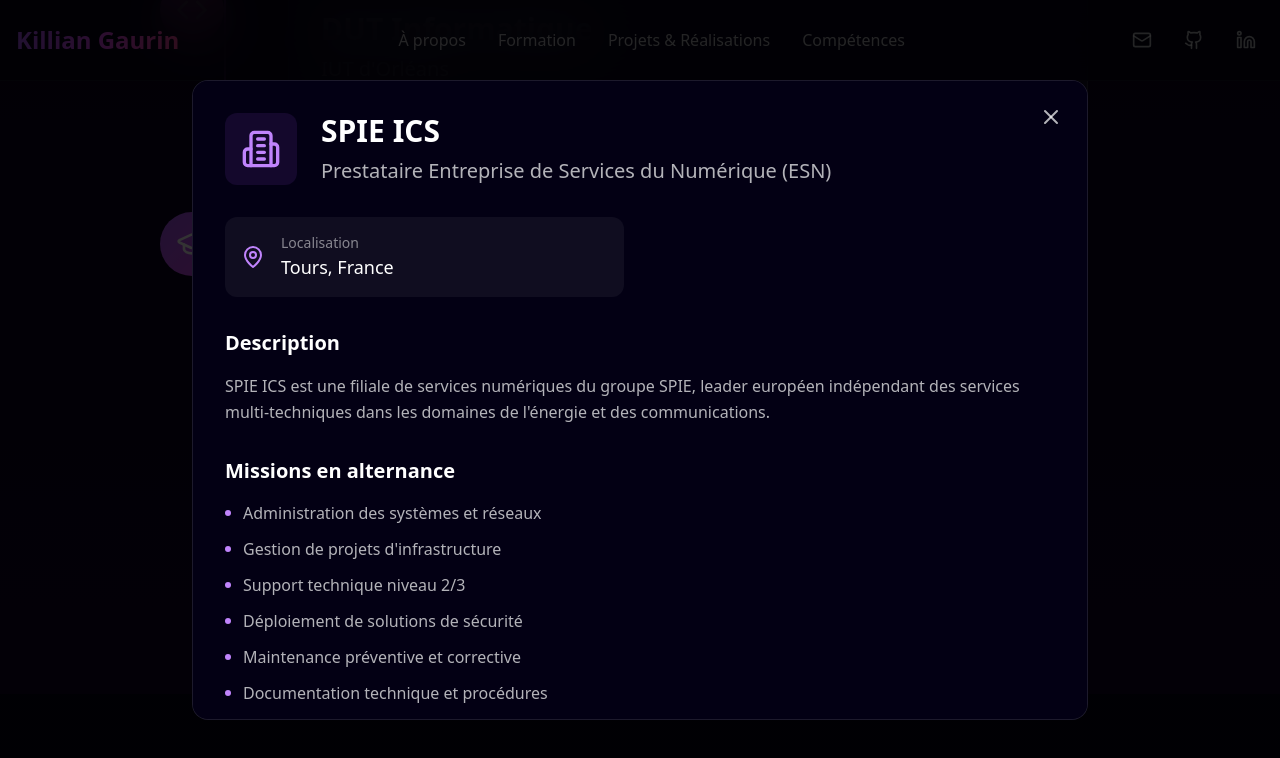
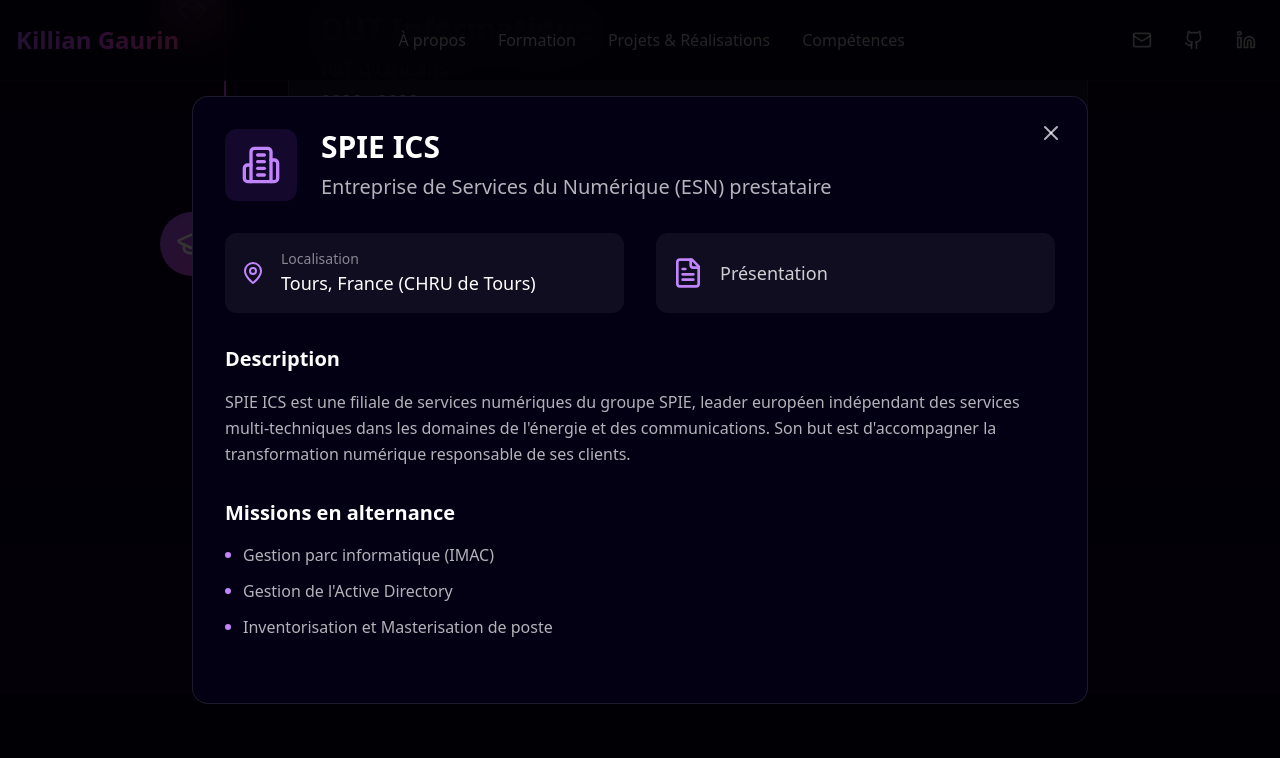
Before and after one commit to KillianGaurin/Portfolio, a React (Vite) app: page / in a window 1280 px wide. Both pictures are taken after a click on the button "En alternance chez SPIE ICS". Shown: the part 2020-2778 px from the top of the page. Built offline with nearby package versions, Linux system fonts and the light colour scheme.

Commit message:
Add files via upload

```diff
--- a/src/App.tsx
+++ b/src/App.tsx
@@ -31,9 +31,10 @@
 
   const spieInfo = {
     name: "SPIE ICS",
-    description: "SPIE ICS est une filiale de services numériques du groupe SPIE, leader européen indépendant des services multi-techniques dans les domaines de l'énergie et des communications.",
-    location: "Tours, France",
-    type: "Prestataire Entreprise de Services du Numérique (ESN)",
+    pdf: "/spie_presentation.pdf",
+    description: "SPIE ICS est une filiale de services numériques du groupe SPIE, leader européen indépendant des services multi-techniques dans les domaines de l'énergie et des communications. Son but est d'accompagner la transformation numérique responsable de ses clients.",
+    location: "Tours, France (CHRU de Tours)",
+    type: "Entreprise de Services du Numérique (ESN) prestataire",
     size: "Plus de 3 000 collaborateurs en France",
     schedule: "35h/semaine en alternance",
     services: [
@@ -45,12 +46,9 @@
       "Solutions Digitales"
     ],
     missions: [
-      "Administration des systèmes et réseaux",
-      "Gestion de projets d'infrastructure",
-      "Support technique niveau 2/3",
-      "Déploiement de solutions de sécurité",
-      "Maintenance préventive et corrective",
-      "Documentation technique et procédures"
+      "Gestion parc informatique (IMAC)",
+      "Gestion de l'Active Directory",
+      "Inventorisation et Masterisation de poste",
     ],
     skills: [
       "Travail en équipe",
@@ -113,11 +111,22 @@
       description: "Déploiement d'un HAProxy sur une machine Debian et test",
       tags: ["Debian", "Vagrant", "slowhttptest"],
       color: "fuchsia",
-      fullDescription: "Déploiement de l'équilibreur de charge HAProxy sur une machine Debian 12 qui permettre de répartir la charge du site web \"partagé\" entre 3 serveurs Debian 12. Un test DoS sera réalisé sur le site grâce à une machine Kali Linux pour s'assurer du bon fonctionnement du répartiteur.",
+      fullDescription: "Déploiement de l'équilibreur de charge HAProxy sur une machine Debian 12 qui permet de répartir la charge du site web \"partagé\" entre 3 serveurs Debian 12. Un test DoS sera réalisé sur le site grâce à une machine Kali Linux pour s'assurer du bon fonctionnement du répartiteur.",
       procedureFile: "/procedures/haproxy.pdf",
       team: "5 personnes",
       technologies: ["Debian", "Vagrant", "slowhttptest"]
     },
+    {
+      icon: <Network className="text-violet-400" size={40} />,
+      title: "DHCP Relay",
+      description: "Mise en place d'un système relais DHCP",
+      tags: ["Debian", "VMware Workstation"],
+      color: "violet",
+      fullDescription: "Création d'un relais DHCP à l'aide de 3 machines Debian virtualisées sur VMware Workstation. Une machine serveur DHCP, une machine cliente et une machine faisant office de relais DHCP (routeur)",
+      procedureFile: "/procedures/dhcp_relay.pdf",
+      team: "3 personnes",
+      technologies: ["Debian", "VMware Workstation"]
+    }
   ];
 
   const veilleSources = [
@@ -225,7 +234,7 @@
             </div>
 
             <div className="hidden md:flex space-x-4">
-              <a href="mailto:contact@killiangaurin.fr" className="p-2 text-white/70 hover:text-fuchsia-400 transition-colors">
+              <a href="mailto:killiangaurin@gmail.com" className="p-2 text-white/70 hover:text-fuchsia-400 transition-colors">
                 <Mail size={20} />
               </a>
               <a href="https://github.com" className="p-2 text-white/70 hover:text-fuchsia-400 transition-colors">
@@ -472,6 +481,12 @@
                     <p className="text-lg text-white">{spieInfo.location}</p>
                   </div>
                 </div>
+
+                <a href={spieInfo.pdf} target='_blank' rel='noopener noreferrer' className="flex items-center gap-4 p-4 bg-white/5 rounded-xl hover:bg-violet-800/30 transition text-lg text-white/80 ">
+                <FileText2 className="text-purple-400 group-hover:scale-110 transition-transform" size={32} />
+                  Présentation
+
+                </a>
                 {/* <div className="flex items-center gap-4 p-4 bg-white/5 rounded-xl">
                   <Users2 className="text-purple-400" size={24} />
                   <div>
```
Also changed, not shown: 2 other files (tests, documents, lock files or other folders).
